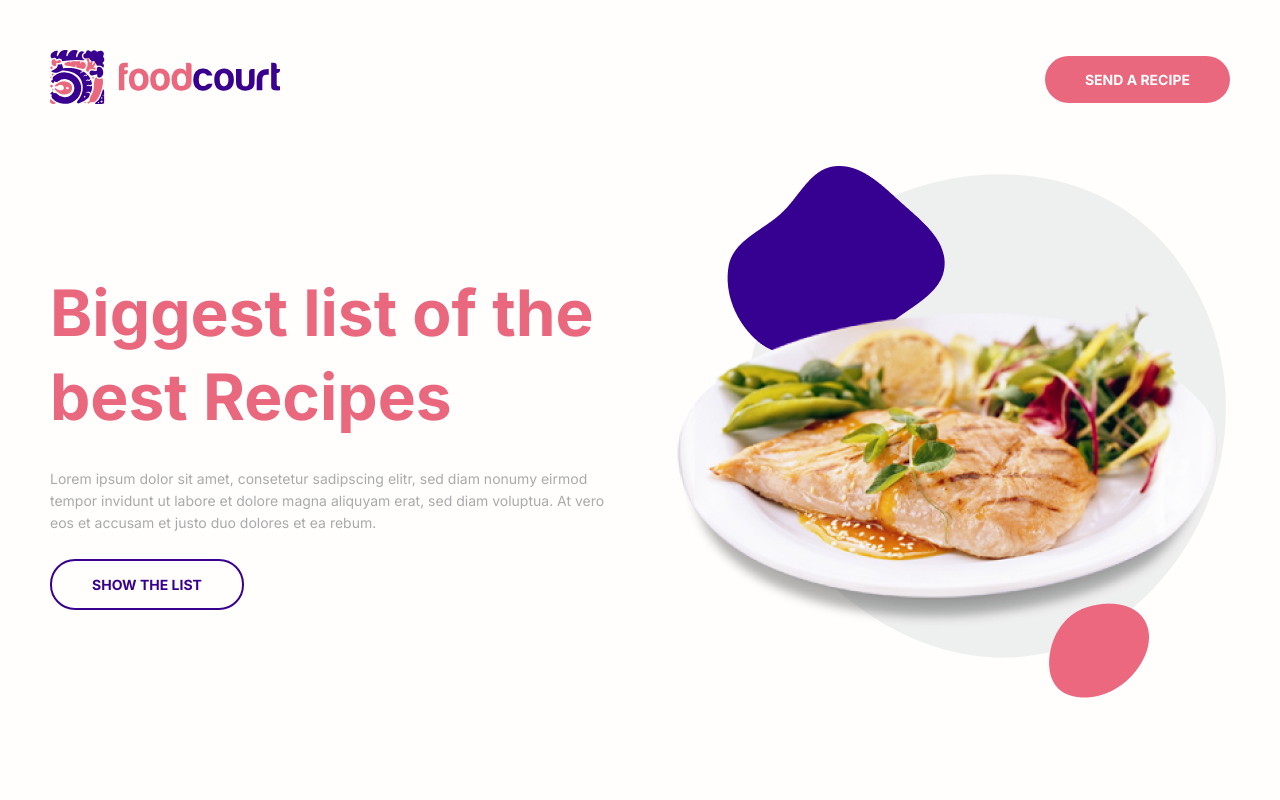
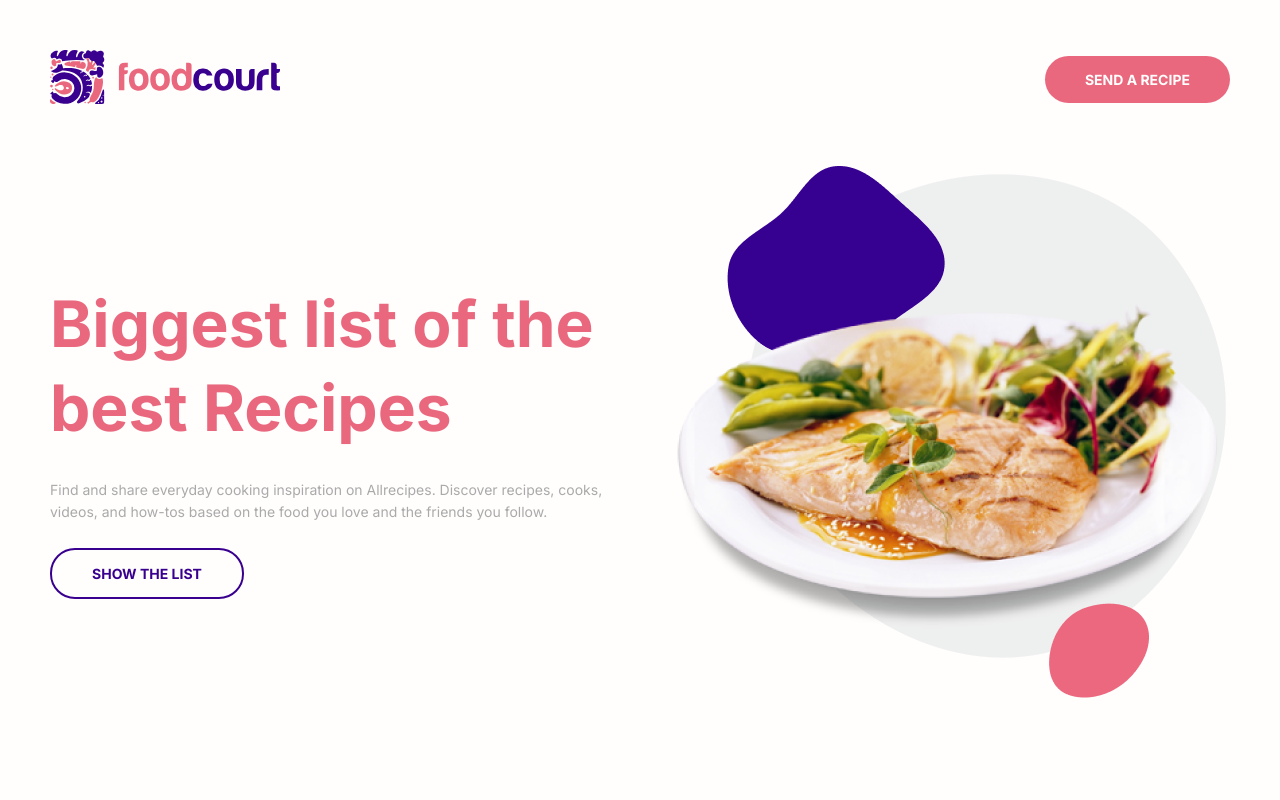
Before and after one commit to mnzsss/recipe-app, a React (Create React App) app in the folder web/: page / in a window 1280 px wide. Shown: the top 800 px of the page. Built offline with nearby package versions, Linux system fonts and the light colour scheme; no server answers.

Commit message:
fix: change header dashboard text

```diff
--- a/web/src/pages/Dashboard/index.tsx
+++ b/web/src/pages/Dashboard/index.tsx
@@ -43,10 +43,9 @@ const Dashboard: React.FC = () => {
           <h1>Biggest list of the best Recipes</h1>
 
           <p>
-            Lorem ipsum dolor sit amet, consetetur sadipscing elitr, sed diam
-            nonumy eirmod tempor invidunt ut labore et dolore magna aliquyam
-            erat, sed diam voluptua. At vero eos et accusam et justo duo dolores
-            et ea rebum.
+            Find and share everyday cooking inspiration on Allrecipes. Discover
+            recipes, cooks, videos, and how-tos based on the food you love and
+            the friends you follow.
           </p>
 
           <a href="#recipes" className="button">
```
